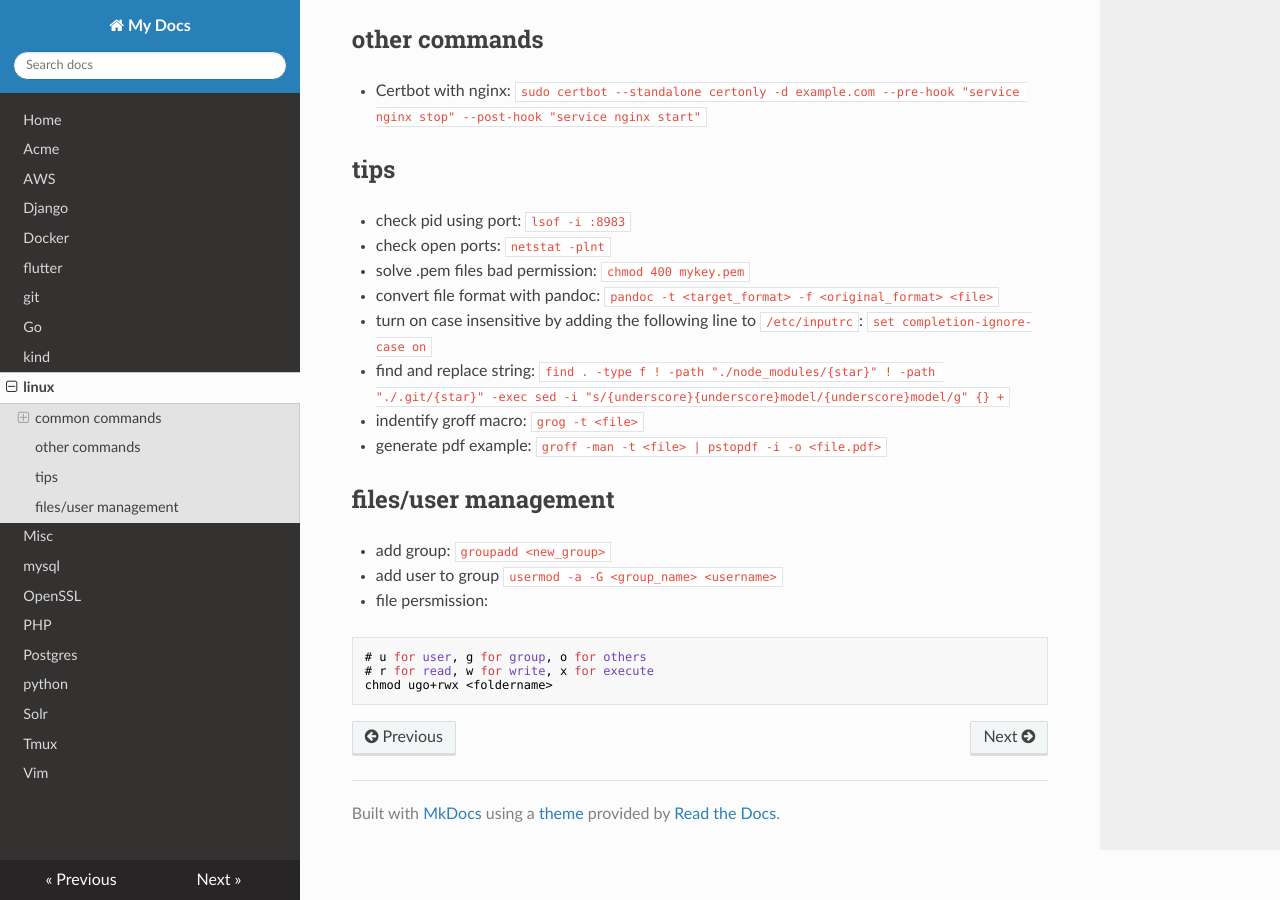
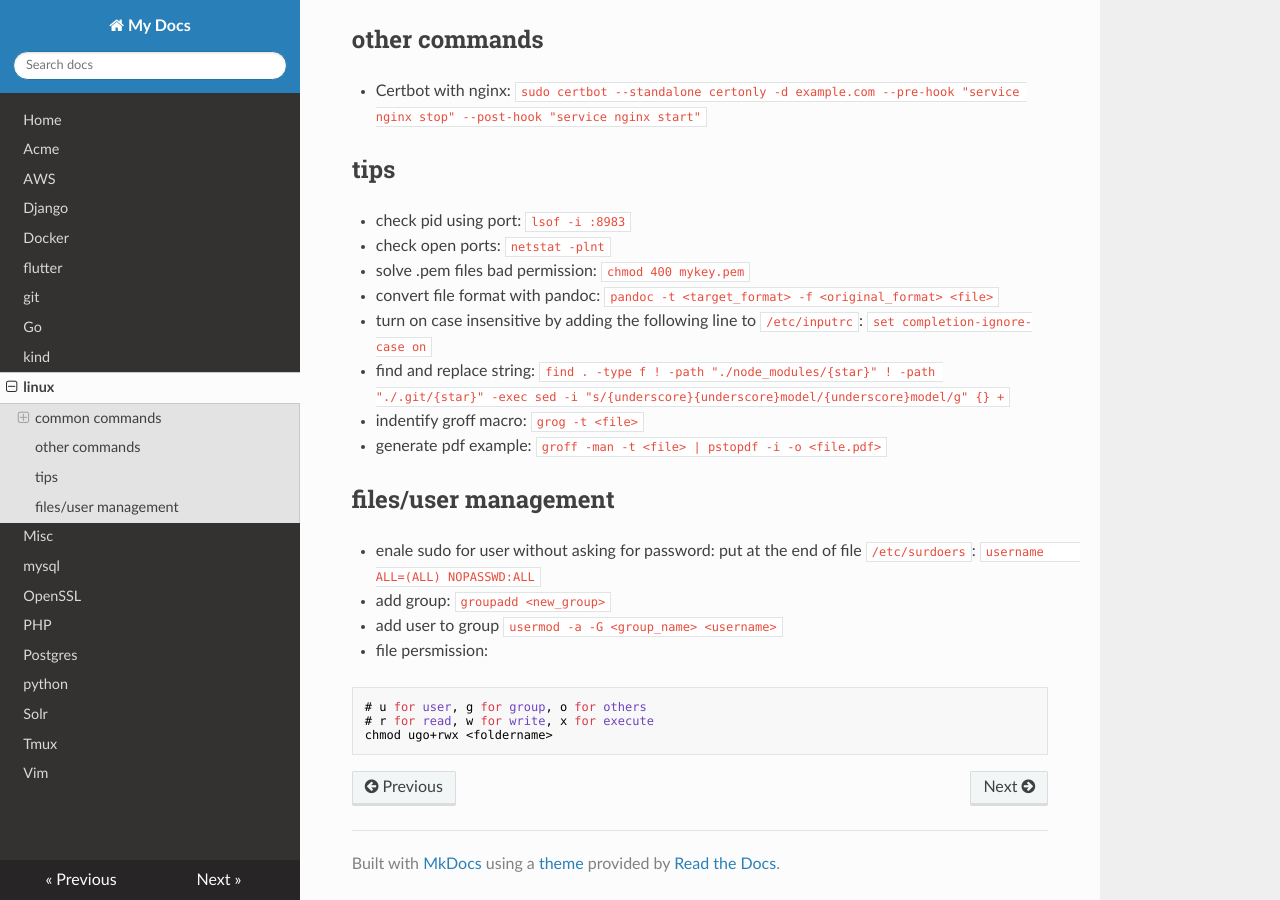
Before and after one commit to filipelucas42/notes, an MkDocs documentation site: the page built from docs/linux.md, in a window 1280 px wide and 900 px high, scrolled down 812 px. Built offline with MkDocs 1.6.1, drawn with Linux system fonts in a browser that asks for light colours; nearby versions of some CDN libraries.

Commit message:
Update linux.md

```diff
--- a/docs/linux.md
+++ b/docs/linux.md
@@ -50,6 +50,9 @@
     `groff -man -t <file> | pstopdf -i -o <file.pdf>`
 
 ## files/user management
+* enale sudo for user without asking for password:
+put at the end of file `/etc/surdoers`: `username     ALL=(ALL) NOPASSWD:ALL`
+
 *   add group: `groupadd <new_group>`
 
 *   add user to group `usermod -a -G <group_name> <username>`
```
